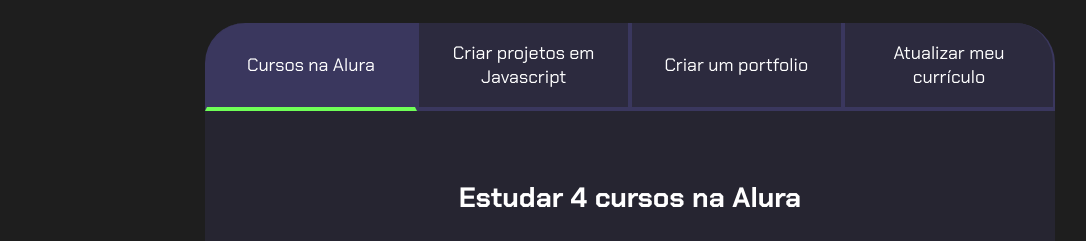
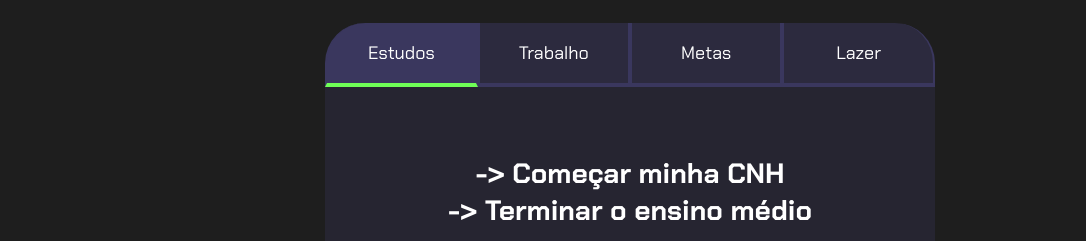
Before and after one commit to marcosgimenesclass/Aula-1, a plain HTML site: page index.html in a window 1280 px wide. Shown: the part 80-321 px from the top of the page, without its empty margins (10-1096 px from the left). Drawn offline with Linux system fonts and the light colour scheme.

Commit message:
Add files via upload

```diff
--- a/index.html
+++ b/index.html
@@ -13,14 +13,14 @@
         <h2 class="titulo-principal">Meus Objetivos do ano<span>_</span></h2>
         <div class="conteudo">
             <div class="botoes">
-                <button class="botao ativo">Cursos na Alura</button>
-                <button class="botao">Criar projetos em Javascript</button>
-                <button class="botao">Criar um portfolio</button>
-                <button class="botao">Atualizar meu currículo</button>
+                <button class="botao ativo">Estudos</button>
+                <button class="botao">Trabalho</button>
+                <button class="botao">Metas</button>
+                <button class="botao">Lazer</button>
             </div>
             <div class="abas-textos">
                 <div class="aba-conteudo ativo">
-                    <h3 class="aba-conteudo-titulo-principal">Estudar 4 cursos na Alura</h3>
+                    <h3 class="aba-conteudo-titulo-principal">-> Começar minha CNH <br>-> Terminar o ensino médio </h3>
                     <h4 class="aba-conteudo-titulo-secundario">Tempo para completar o objetivo</h4>
                     <div class="contador">
                         <div class="contador-digito">
@@ -42,7 +42,7 @@
                     </div>
                 </div>
                 <div class="aba-conteudo">
-                    <h3 class="aba-conteudo-titulo-principal">Criar 5 projetos em Javascript</h3>
+                    <h3 class="aba-conteudo-titulo-principal">-> Deixar de ser jovem aprendiz <br>-> Receber um salário maior <br></h3>
                     <h4 class="aba-conteudo-titulo-secundario">Tempo para completar o objetivo</h4>
                     <div class="contador">
                         <div class="contador-digito">
```
